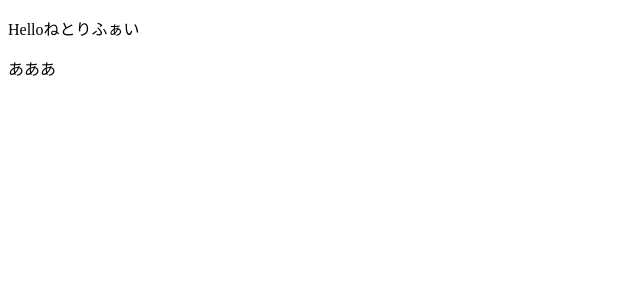
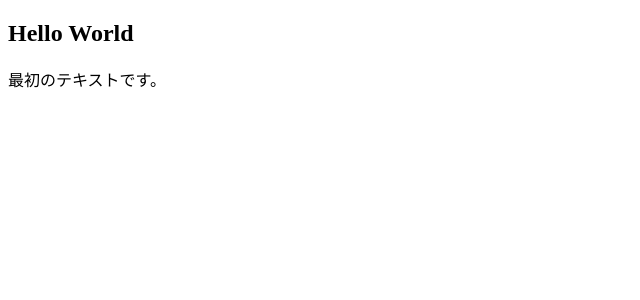
Before and after one commit to sakurug-arioka/arioka_pro_nuxt, a Nuxt app: page / in a window 1280 px wide. Shown: the top 300 px of the page, without its empty margins (0-640 px from the left). Built offline with nearby package versions, Linux system fonts and the light colour scheme.

Commit message:
Hello_World

```diff
--- a/app.vue
+++ b/app.vue
@@ -1,6 +1,10 @@
 <template>
-  <div>
-    <p>Helloねとりふぁい</p>
-    <div>あああ</div>
-  </div>
+  <section>
+    <div>
+      <h1>Hello World</h1>
+    </div>
+    <div>
+      <p>最初のテキストです。</p>
+    </div>
+  </section>
 </template>
```
